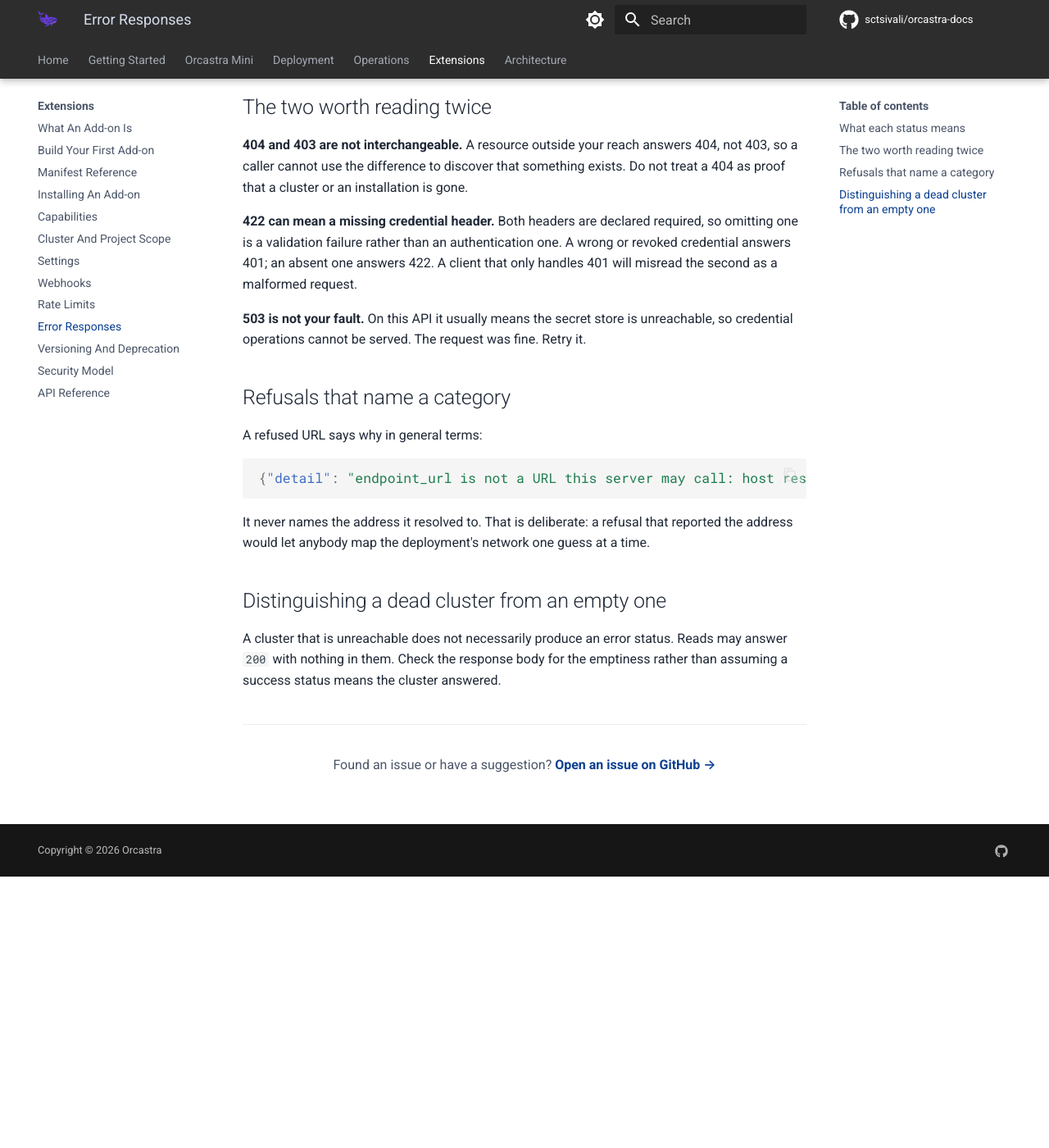
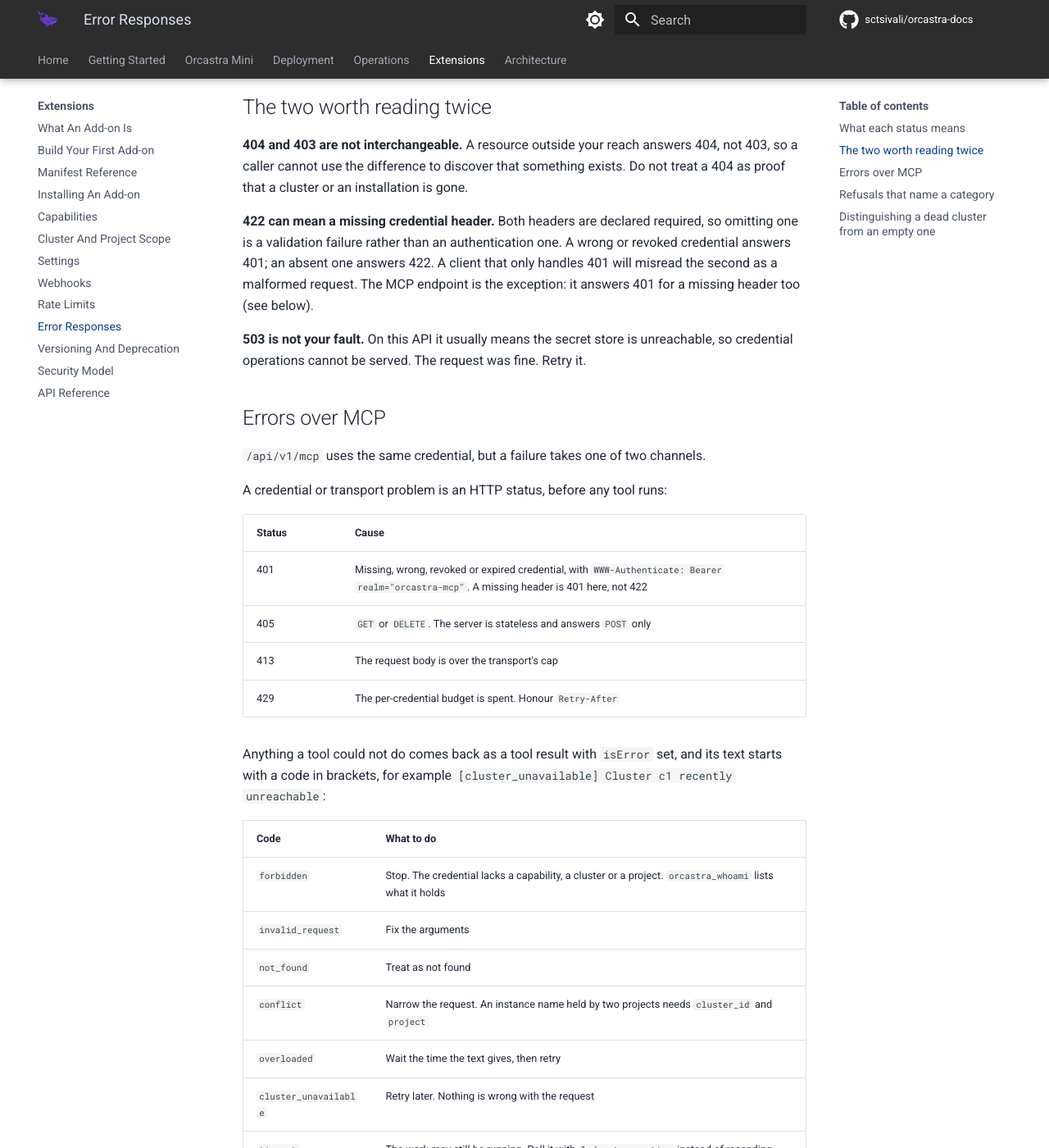
Before and after one commit to sctsivali/orcastra-docs, an MkDocs documentation site: the page built from docs/extensions/errors.md, in a window 1280 px wide and 1400 px high, scrolled down 1084 px. Shown: the whole window at 82% size. Built offline with MkDocs 1.6.1 and Material for MkDocs 9.7.7, drawn with Linux system fonts in a browser that asks for light colours; comment, search, counter and statistics services are not loaded; the version menu is left out; before the commit the page ends 2153 px from its top, so only the background shows below that; some of the changed text lies outside the part shown.

Commit message:
docs(extensions): describe how MCP reports errors and budget
- errors.md: the MCP endpoint answers 401 for a missing credential
  header (not 422), 405 for GET/DELETE, 413 over the body cap and 429
  with Retry-After; tool failures come back as isError results whose
  text starts with a code (forbidden, invalid_request, not_found,
  conflict, overloaded, cluster_unavailable, timeout,
  operation_failed), each with what to do.
- rate-limits.md: X-RateLimit-Limit, -Remaining and -Reset are sent on
  REST and MCP answers whenever the deployment can compute them.

```diff
--- a/docs/extensions/errors.md
+++ b/docs/extensions/errors.md
@@ -31,9 +31,37 @@ Validation failures return the same status with a list, naming the field:
 
 **404 and 403 are not interchangeable.** A resource outside your reach answers 404, not 403, so a caller cannot use the difference to discover that something exists. Do not treat a 404 as proof that a cluster or an installation is gone.
 
-**422 can mean a missing credential header.** Both headers are declared required, so omitting one is a validation failure rather than an authentication one. A wrong or revoked credential answers 401; an absent one answers 422. A client that only handles 401 will misread the second as a malformed request.
+**422 can mean a missing credential header.** Both headers are declared required, so omitting one is a validation failure rather than an authentication one. A wrong or revoked credential answers 401; an absent one answers 422. A client that only handles 401 will misread the second as a malformed request. The MCP endpoint is the exception: it answers 401 for a missing header too (see below).
 
 **503 is not your fault.** On this API it usually means the secret store is unreachable, so credential operations cannot be served. The request was fine. Retry it.
+
+## Errors over MCP
+
+`/api/v1/mcp` uses the same credential, but a failure takes one of two channels.
+
+A credential or transport problem is an HTTP status, before any tool runs:
+
+| Status | Cause |
+|---|---|
+| 401 | Missing, wrong, revoked or expired credential, with `WWW-Authenticate: Bearer realm="orcastra-mcp"`. A missing header is 401 here, not 422 |
+| 405 | `GET` or `DELETE`. The server is stateless and answers `POST` only |
+| 413 | The request body is over the transport's cap |
+| 429 | The per-credential budget is spent. Honour `Retry-After` |
+
+Anything a tool could not do comes back as a tool result with `isError` set, and its text starts with a code in brackets, for example `[cluster_unavailable] Cluster c1 recently unreachable`:
+
+| Code | What to do |
+|---|---|
+| `forbidden` | Stop. The credential lacks a capability, a cluster or a project. `orcastra_whoami` lists what it holds |
+| `invalid_request` | Fix the arguments |
+| `not_found` | Treat as not found |
+| `conflict` | Narrow the request. An instance name held by two projects needs `cluster_id` and `project` |
+| `overloaded` | Wait the time the text gives, then retry |
+| `cluster_unavailable` | Retry later. Nothing is wrong with the request |
+| `timeout` | The work may still be running. Poll it with `lxd_get_operation` instead of resending |
+| `operation_failed` | The cluster answered, but not usefully. Report it |
+
+An unknown tool or a method the server does not serve is a JSON-RPC error (`-32601`), not a tool result.
 
 ## Refusals that name a category
 
```
Also changed, not shown: docs/extensions/rate-limits.md (+2 -0 lines).
